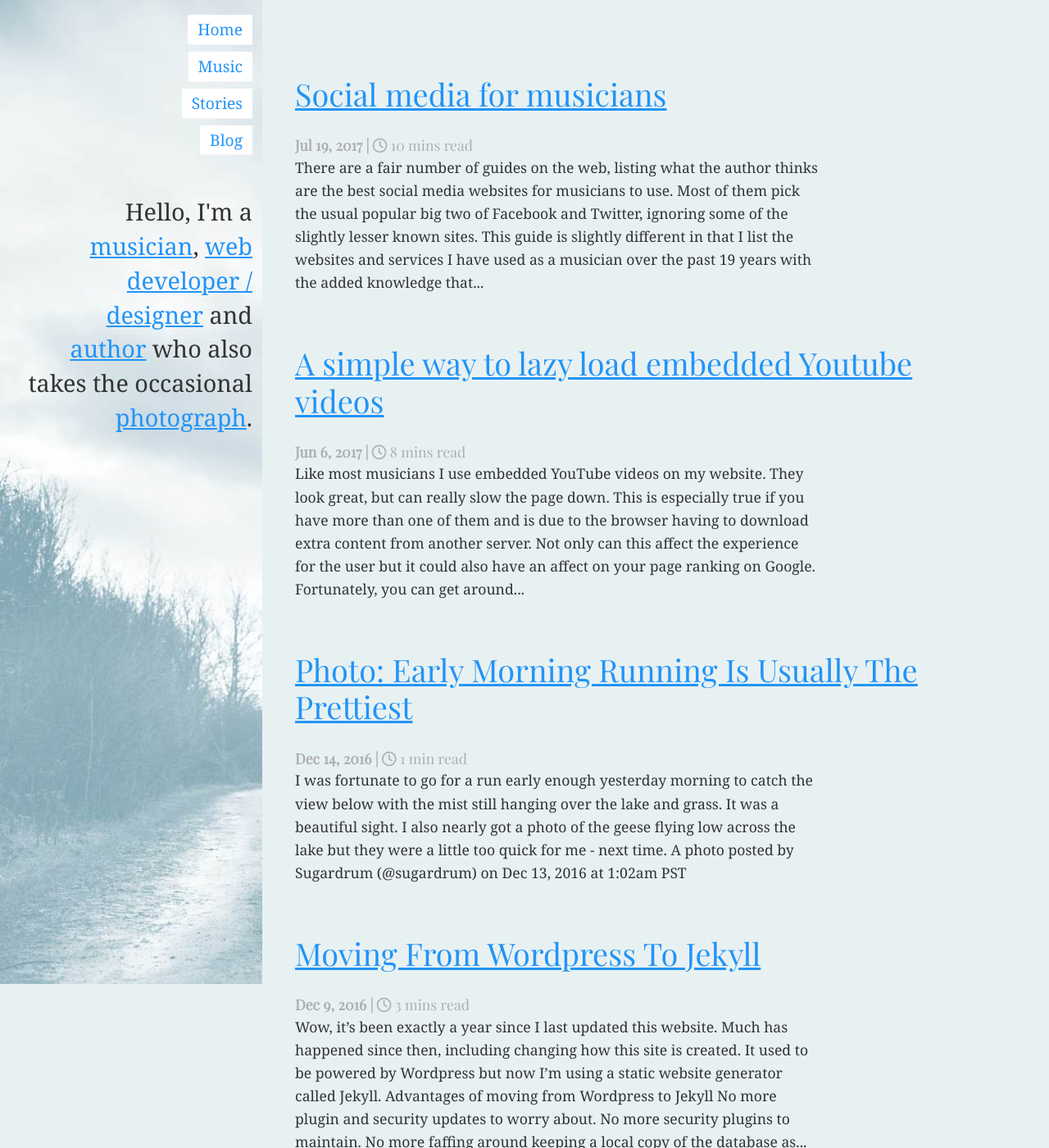
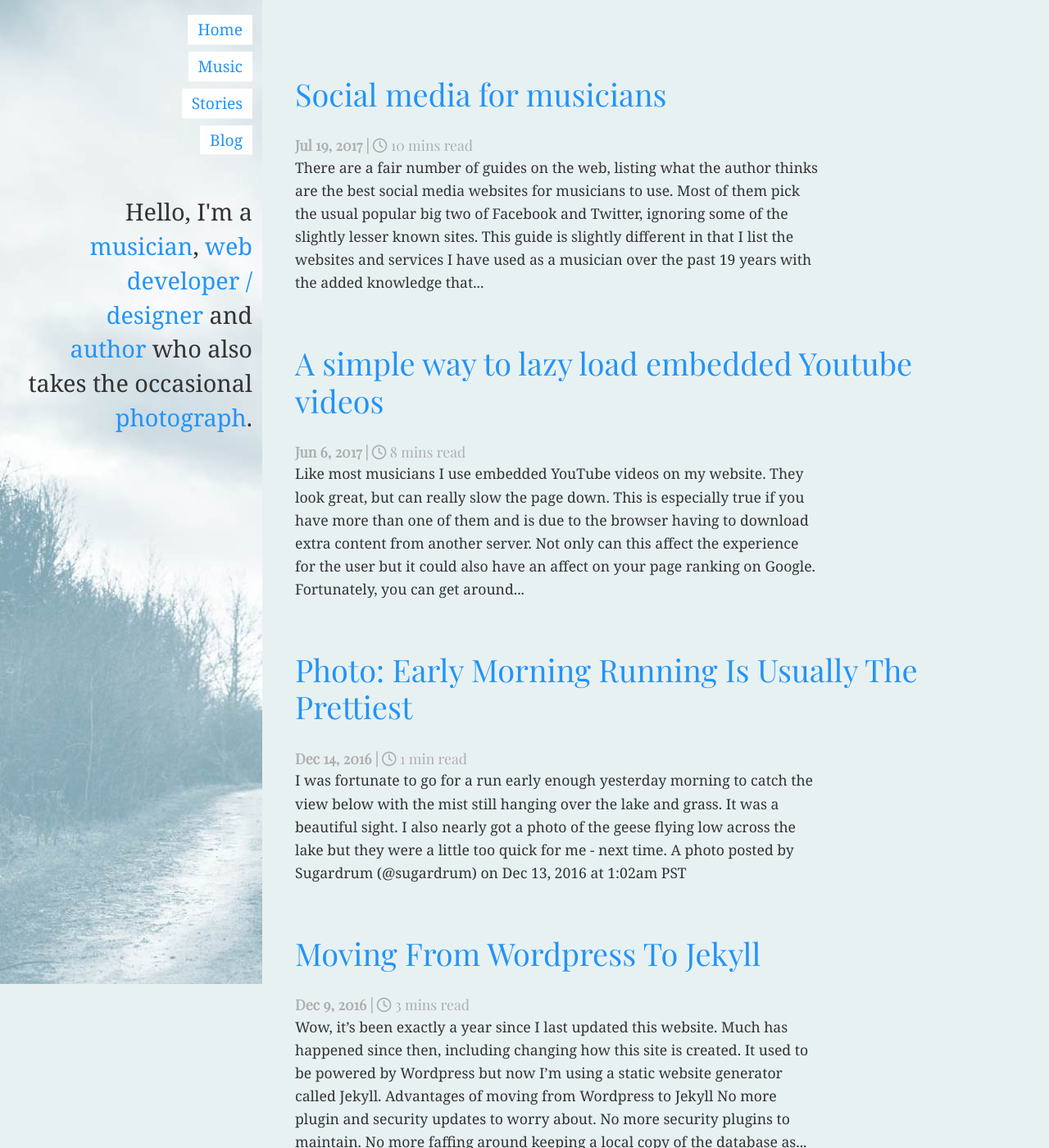
Before and after one commit to nbunner-personal/nigelbunner, a Jekyll site: the page built from index.md, in a window 1280 px wide and 1400 px high. Shown: the whole window at 82% size. Built offline with Jekyll 4.4.1, drawn with Linux system fonts in a browser that asks for light colours; nearby versions of some CDN libraries.

Commit message:
Layout and typography changes

```diff
--- a/_sass/_layout.scss
+++ b/_sass/_layout.scss
@@ -51,6 +51,6 @@
 }
 
 @media only screen and (min-width: 1400px) {
-	body {background-image: url(/img/side-photo-dt.jpg); background-position: 100% 50%; background-size: cover;}
-	aside {background-image: none; background-color: transparent;} //
+	body {background-attachment: fixed; background-image: url(/img/side-photo-lg.jpg); background-position: center center; background-repeat: no-repeat; background-size: cover;}
+	aside {background-image: none; background-color: transparent;}
 }
--- a/_sass/_typography.scss
+++ b/_sass/_typography.scss
@@ -56,6 +56,9 @@
 
 blockquote {background: #fffffa; padding-top: 15px; padding-bottom: 15px;}
 
+a:link, a:visited {color: #2294F6; text-decoration: none;}
+a:hover {color: lighten(#2294F6, 5%);}
+
 // h1, .h1, h2, .h2, h3, .h3, h4, .h4, h5, .h5 {
 //   color: #262F33;
 // font-family: "Playfair Display", "Georgia", Cambria, Times New Roman, Times, serif;
--- a/css/nb-styles.scss
+++ b/css/nb-styles.scss
@@ -29,8 +29,7 @@
   // padding: 0;
 }
 
-a:link, a:visited {color: #2294F6;}
-a:hover {color: lighten(#2294F6, 5%);}
+
 
 
 p {
```
Also changed, not shown: img/side-photo-lg.jpg (added).
